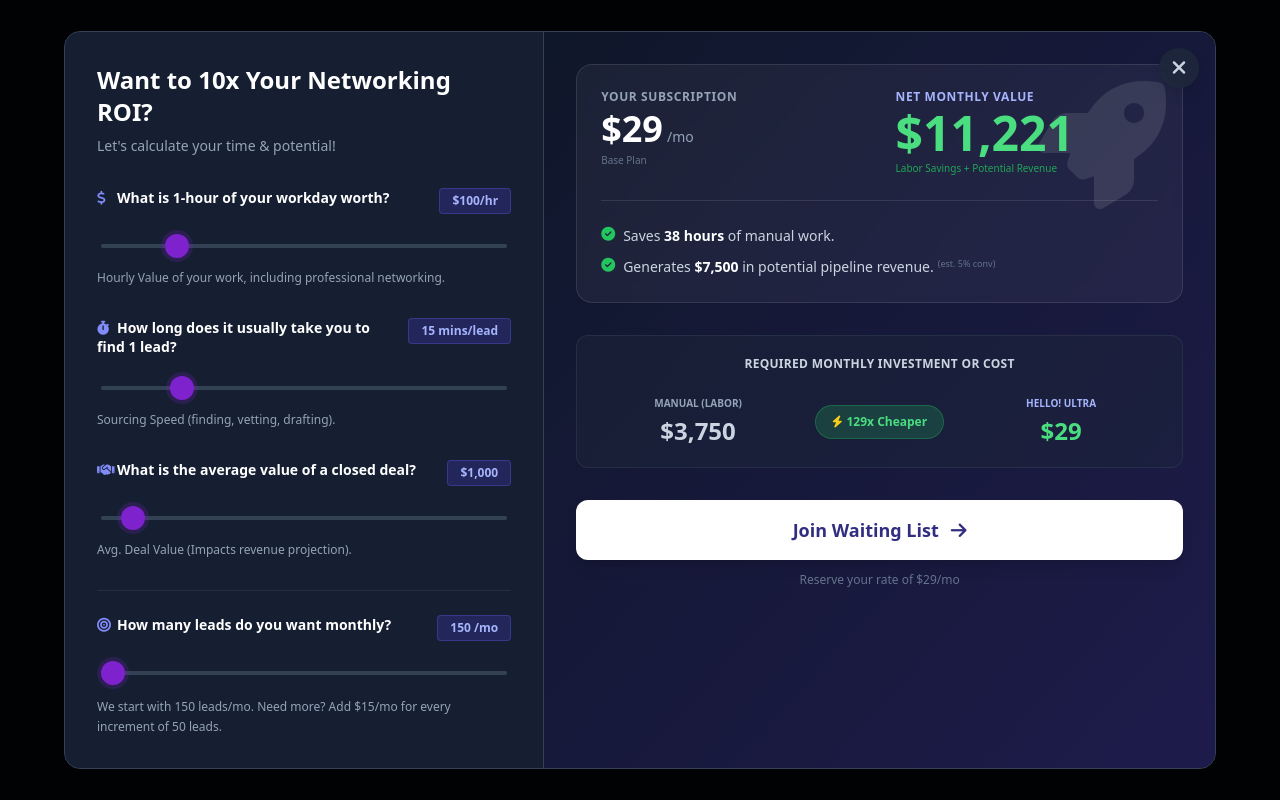
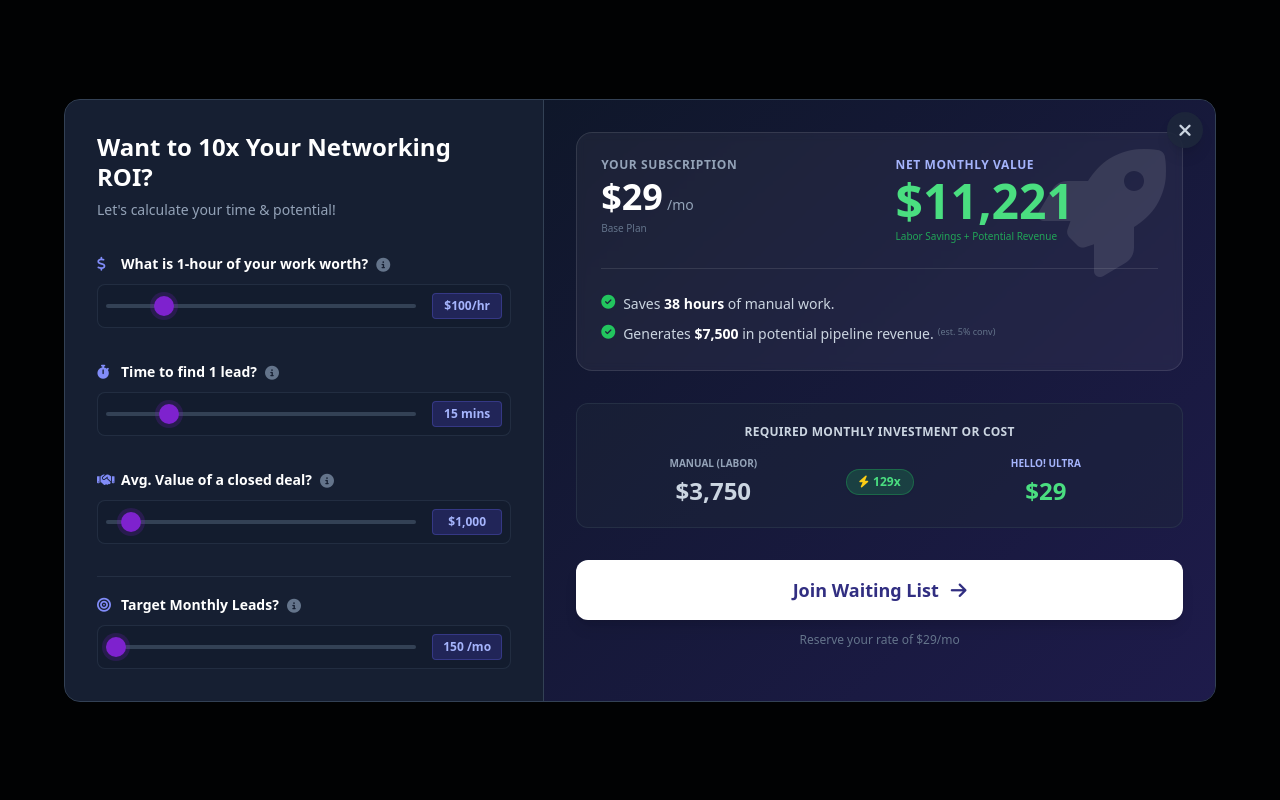
Before and after one commit to Socialeap/ROI-calculator, a plain HTML site: page index.html in a window 1280 px wide. Both pictures are taken after a click on the button "Open ROI Calculator". Drawn offline with nearby package versions, Linux system fonts and the light colour scheme.

Commit message:
Refine slider and modal button styles
Adjusted slider thumb size and margins for a more compact design. Added tooltip arrow styling and modified button sizes for consistency.

```diff
--- a/index.html
+++ b/index.html
@@ -15,12 +15,12 @@
         }
         input[type=range]::-webkit-slider-thumb {
             -webkit-appearance: none;
-            height: 24px;
-            width: 24px;
+            height: 20px; /* Slightly smaller for compact feel */
+            width: 20px;
             border-radius: 50%;
             background: #7e22ce;
             cursor: pointer;
-            margin-top: -10px;
+            margin-top: -8px;
             box-shadow: 0 0 0 4px rgba(126, 34, 206, 0.2);
             transition: transform 0.1s ease-in-out;
         }
@@ -34,9 +34,16 @@
             background: #334155;
             border-radius: 2px;
         }
-        /* Mobile Touch Optimization */
-        .touch-target {
-            touch-action: manipulation;
+        /* Tooltip Arrow */
+        .tooltip-arrow::after {
+            content: "";
+            position: absolute;
+            bottom: -5px;
+            left: 50%;
+            transform: translateX(-50%);
+            border-width: 5px;
+            border-style: solid;
+            border-color: #1e293b transparent transparent transparent;
         }
     </style>
 </head>
@@ -52,85 +59,113 @@
 
         <div class="relative bg-slate-900 w-full max-w-6xl h-full md:h-auto md:max-h-[95vh] rounded-none md:rounded-2xl border-0 md:border border-slate-700 shadow-2xl flex flex-col md:flex-row overflow-hidden">
 
-            <button onclick="closeModal()" class="absolute top-4 right-4 z-50 bg-slate-800/80 hover:bg-slate-700 text-slate-300 hover:text-white rounded-full p-2 w-10 h-10 flex items-center justify-center backdrop-blur-md shadow-lg transition-colors">
-                <i class="fas fa-times text-xl"></i>
+            <button onclick="closeModal()" class="absolute top-3 right-3 z-50 bg-slate-800/80 hover:bg-slate-700 text-slate-300 hover:text-white rounded-full p-2 w-9 h-9 flex items-center justify-center backdrop-blur-md shadow-lg transition-colors">
+                <i class="fas fa-times text-lg"></i>
             </button>
 
-            <div class="w-full md:w-5/12 bg-slate-800/50 border-b md:border-b-0 md:border-r border-slate-700 flex flex-col overflow-y-auto md:overflow-y-auto">
-                <div class="p-6 md:p-8 space-y-8 pb-10 md:pb-8">
-                    <div class="pr-12 md:pr-0"> <h2 class="text-xl md:text-2xl font-bold mb-2 leading-tight">Want to 10x Your Networking ROI?</h2>
+            <div class="w-full md:w-5/12 bg-slate-800/50 border-b md:border-b-0 md:border-r border-slate-700 flex flex-col overflow-y-auto">
+                <div class="p-5 md:p-8 space-y-6 md:space-y-8 pb-8">
+
+                    <div class="hidden md:block">
+                        <h2 class="text-2xl font-bold mb-2 leading-tight">Want to 10x Your Networking ROI?</h2>
                         <p class="text-slate-400 text-sm">Let's calculate your time & potential!</p>
                     </div>
+                    <div class="md:hidden h-2"></div>
 
-                    <div class="space-y-4">
-                        <div class="flex flex-col sm:flex-row sm:justify-between sm:items-start gap-2 sm:gap-4">
-                            <label class="text-sm font-bold text-white leading-snug">
-                                <i class="fas fa-dollar-sign w-4 text-indigo-400 mr-1"></i>What is 1-hour of your workday worth?
-                            </label>
-                            <span class="self-start sm:self-auto bg-indigo-900/50 text-indigo-300 text-xs font-bold px-3 py-1 rounded border border-indigo-500/30 whitespace-nowrap">
+                    <div class="space-y-2">
+                        <div class="flex items-center gap-2">
+                            <i class="fas fa-dollar-sign w-4 text-indigo-400 text-sm"></i>
+                            <label class="text-sm font-bold text-white leading-snug">What is 1-hour of your work worth?</label>
+
+                            <div class="relative group">
+                                <i class="fas fa-info-circle text-slate-500 cursor-help hover:text-indigo-400 transition-colors text-sm"></i>
+                                <div class="absolute bottom-full left-1/2 transform -translate-x-1/2 mb-2 w-48 bg-slate-800 text-slate-200 text-xs rounded px-2 py-1 shadow-xl opacity-0 invisible group-hover:opacity-100 group-hover:visible group-focus:opacity-100 group-focus:visible transition-all z-10 text-center pointer-events-none tooltip-arrow border border-slate-700">
+                                    Hourly Value of your work, including professional networking.
+                                </div>
+                            </div>
+                        </div>
+
+                        <div class="flex items-center gap-4 bg-slate-900/30 p-2 rounded-lg border border-slate-700/50">
+                            <input type="range" id="in-hourly" min="20" max="500" step="10" value="100" oninput="calc()" class="flex-grow min-w-0">
+                            <span class="bg-indigo-900/50 text-indigo-300 text-xs font-bold px-2 py-1 rounded border border-indigo-500/30 whitespace-nowrap min-w-[70px] text-center shrink-0">
                                 $<span id="lbl-hourly">100</span>/hr
                             </span>
                         </div>
-                        <div class="px-1">
-                            <input type="range" id="in-hourly" min="20" max="500" step="10" value="100" oninput="calc()" class="touch-target">
-                        </div>
-                        <p class="text-xs text-slate-400">Hourly Value of your work, including professional networking.</p>
                     </div>
 
-                    <div class="space-y-4">
-                        <div class="flex flex-col sm:flex-row sm:justify-between sm:items-start gap-2 sm:gap-4">
-                            <label class="text-sm font-bold text-white leading-snug">
-                                <i class="fas fa-stopwatch w-4 text-indigo-400 mr-1"></i>How long does it usually take you to find 1 lead?
-                            </label>
-                            <span class="self-start sm:self-auto bg-indigo-900/50 text-indigo-300 text-xs font-bold px-3 py-1 rounded border border-indigo-500/30 whitespace-nowrap">
-                                <span id="lbl-speed">15</span> mins/lead
+                    <div class="space-y-2">
+                        <div class="flex items-center gap-2">
+                            <i class="fas fa-stopwatch w-4 text-indigo-400 text-sm"></i>
+                            <label class="text-sm font-bold text-white leading-snug">Time to find 1 lead?</label>
+
+                            <div class="relative group">
+                                <i class="fas fa-info-circle text-slate-500 cursor-help hover:text-indigo-400 transition-colors text-sm"></i>
+                                <div class="absolute bottom-full left-1/2 transform -translate-x-1/2 mb-2 w-48 bg-slate-800 text-slate-200 text-xs rounded px-2 py-1 shadow-xl opacity-0 invisible group-hover:opacity-100 group-hover:visible group-focus:opacity-100 group-focus:visible transition-all z-10 text-center pointer-events-none tooltip-arrow border border-slate-700">
+                                    Sourcing Speed (finding, vetting, drafting).
+                                </div>
+                            </div>
+                        </div>
+
+                        <div class="flex items-center gap-4 bg-slate-900/30 p-2 rounded-lg border border-slate-700/50">
+                            <input type="range" id="in-speed" min="5" max="60" step="5" value="15" oninput="calc()" class="flex-grow min-w-0">
+                            <span class="bg-indigo-900/50 text-indigo-300 text-xs font-bold px-2 py-1 rounded border border-indigo-500/30 whitespace-nowrap min-w-[70px] text-center shrink-0">
+                                <span id="lbl-speed">15</span> mins
                             </span>
                         </div>
-                        <div class="px-1">
-                            <input type="range" id="in-speed" min="5" max="60" step="5" value="15" oninput="calc()" class="touch-target">
-                        </div>
-                        <p class="text-xs text-slate-400">Sourcing Speed (finding, vetting, drafting).</p>
                     </div>
 
-                    <div class="space-y-4">
-                        <div class="flex flex-col sm:flex-row sm:justify-between sm:items-start gap-2 sm:gap-4">
-                            <label class="text-sm font-bold text-white leading-snug">
-                                <i class="fas fa-handshake w-4 text-indigo-400 mr-1"></i>What is the average value of a closed deal?
-                            </label>
-                            <span class="self-start sm:self-auto bg-indigo-900/50 text-indigo-300 text-xs font-bold px-3 py-1 rounded border border-indigo-500/30 whitespace-nowrap">
+                    <div class="space-y-2">
+                        <div class="flex items-center gap-2">
+                            <i class="fas fa-handshake w-4 text-indigo-400 text-sm"></i>
+                            <label class="text-sm font-bold text-white leading-snug">Avg. Value of a closed deal?</label>
+
+                            <div class="relative group">
+                                <i class="fas fa-info-circle text-slate-500 cursor-help hover:text-indigo-400 transition-colors text-sm"></i>
+                                <div class="absolute bottom-full left-1/2 transform -translate-x-1/2 mb-2 w-48 bg-slate-800 text-slate-200 text-xs rounded px-2 py-1 shadow-xl opacity-0 invisible group-hover:opacity-100 group-hover:visible group-focus:opacity-100 group-focus:visible transition-all z-10 text-center pointer-events-none tooltip-arrow border border-slate-700">
+                                    Impacts revenue projection.
+                                </div>
+                            </div>
+                        </div>
+
+                        <div class="flex items-center gap-4 bg-slate-900/30 p-2 rounded-lg border border-slate-700/50">
+                            <input type="range" id="in-deal" min="500" max="10000" step="500" value="1000" oninput="calc()" class="flex-grow min-w-0">
+                            <span class="bg-indigo-900/50 text-indigo-300 text-xs font-bold px-2 py-1 rounded border border-indigo-500/30 whitespace-nowrap min-w-[70px] text-center shrink-0">
                                 $<span id="lbl-deal">1,000</span>
                             </span>
                         </div>
-                        <div class="px-1">
-                            <input type="range" id="in-deal" min="500" max="10000" step="500" value="1000" oninput="calc()" class="touch-target">
-                        </div>
-                        <p class="text-xs text-slate-400">Avg. Deal Value (Impacts revenue projection).</p>
                     </div>
 
-                    <div class="space-y-4 pt-6 border-t border-slate-700/50">
-                        <div class="flex flex-col sm:flex-row sm:justify-between sm:items-start gap-2 sm:gap-4">
-                            <label class="text-sm font-bold text-white leading-snug">
-                                <i class="fas fa-bullseye w-4 text-indigo-400 mr-1"></i>How many leads do you want monthly?
-                            </label>
-                            <span class="self-start sm:self-auto bg-indigo-900/50 text-indigo-300 text-xs font-bold px-3 py-1 rounded border border-indigo-500/30 whitespace-nowrap">
+                    <div class="space-y-2 pt-4 border-t border-slate-700/50">
+                        <div class="flex items-center gap-2">
+                            <i class="fas fa-bullseye w-4 text-indigo-400 text-sm"></i>
+                            <label class="text-sm font-bold text-white leading-snug">Target Monthly Leads?</label>
+
+                            <div class="relative group">
+                                <i class="fas fa-info-circle text-slate-500 cursor-help hover:text-indigo-400 transition-colors text-sm"></i>
+                                <div class="absolute bottom-full left-1/2 transform -translate-x-1/2 mb-2 w-56 bg-slate-800 text-slate-200 text-xs rounded px-2 py-1 shadow-xl opacity-0 invisible group-hover:opacity-100 group-hover:visible group-focus:opacity-100 group-focus:visible transition-all z-10 text-center pointer-events-none tooltip-arrow border border-slate-700">
+                                    Start with 150 leads/mo. Add $15/mo for every increment of 50.
+                                </div>
+                            </div>
+                        </div>
+
+                        <div class="flex items-center gap-4 bg-slate-900/30 p-2 rounded-lg border border-slate-700/50">
+                            <input type="range" id="in-leads" min="150" max="1000" step="50" value="150" oninput="calc()" class="flex-grow min-w-0">
+                            <span class="bg-indigo-900/50 text-indigo-300 text-xs font-bold px-2 py-1 rounded border border-indigo-500/30 whitespace-nowrap min-w-[70px] text-center shrink-0">
                                 <span id="lbl-leads">150</span> /mo
                             </span>
                         </div>
-                        <div class="px-1">
-                            <input type="range" id="in-leads" min="150" max="1000" step="50" value="150" oninput="calc()" class="touch-target">
-                        </div>
-                        <p class="text-xs text-slate-400 leading-relaxed">We start with 150 leads/mo. Need more? Add $15/mo for every increment of 50 leads.</p>
                     </div>
                 </div>
             </div>
 
             <div class="w-full md:w-7/12 bg-gradient-to-br from-slate-900 to-indigo-950 flex flex-col justify-between overflow-y-auto">
-                <div class="p-6 md:p-8 space-y-6 md:space-y-8">
+                <div class="p-5 md:p-8 space-y-6 md:space-y-8 pb-8 md:pb-8">
 
-                    <div class="bg-white/5 border border-white/10 rounded-2xl p-5 md:p-6 relative overflow-hidden backdrop-blur-sm mt-8 md:mt-0">
+                    <div class="bg-white/5 border border-white/10 rounded-2xl p-5 md:p-6 relative overflow-hidden backdrop-blur-sm mt-2 md:mt-0">
                         <div class="absolute top-0 right-0 p-4 opacity-10"><i class="fas fa-rocket text-8xl md:text-9xl"></i></div>
 
                         <div class="relative z-10 grid grid-cols-1 sm:grid-cols-2 gap-6 sm:gap-8 border-b border-white/10 pb-6 mb-6">
+                            <div class="flex flex-row justify-between sm:block items-center">
                                 <div>
                                     <p class="text-slate-400 text-[10px] md:text-xs font-bold uppercase tracking-wider mb-1">Your Subscription</p>
                                     <div class="flex items-baseline gap-1">
@@ -139,6 +174,8 @@
                                     </div>
                                     <p class="text-[10px] text-slate-500 mt-1" id="res-cost-breakdown">Base Plan</p>
                                 </div>
+                                </div>
+
                             <div>
                                 <p class="text-indigo-300 text-[10px] md:text-xs font-bold uppercase tracking-wider mb-1">Net Monthly Value</p>
                                 <h3 class="text-4xl md:text-5xl font-bold text-green-400">$<span id="res-net">0</span></h3>
@@ -158,31 +195,31 @@
                         </div>
                     </div>
 
-                    <div class="bg-slate-800/40 rounded-xl p-5 border border-slate-700/50">
-                        <h4 class="text-xs font-bold text-slate-300 uppercase tracking-wide mb-6 text-center">Required Monthly Investment or Cost</h4>
+                    <div class="bg-slate-800/40 rounded-xl p-4 md:p-5 border border-slate-700/50">
+                        <h4 class="text-[10px] md:text-xs font-bold text-slate-300 uppercase tracking-wide mb-4 text-center">Required Monthly Investment or Cost</h4>
 
-                        <div class="flex flex-col sm:flex-row items-center justify-between gap-6 sm:gap-4">
+                        <div class="flex flex-row items-center justify-between gap-2 md:gap-4">
 
-                            <div class="text-center w-full sm:w-auto sm:flex-1 order-2 sm:order-1">
-                                <p class="text-[10px] uppercase text-slate-400 font-bold mb-1">Manual (Labor)</p>
-                                <div class="text-2xl font-bold text-slate-300">$<span id="res-invest-manual">0</span></div>
+                            <div class="text-center flex-1">
+                                <p class="text-[9px] md:text-[10px] uppercase text-slate-400 font-bold mb-1 whitespace-nowrap">Manual (Labor)</p>
+                                <div class="text-xl md:text-2xl font-bold text-slate-300">$<span id="res-invest-manual">0</span></div>
                             </div>
 
-                            <div class="order-1 sm:order-2">
-                                <div class="bg-green-500/20 text-green-400 text-xs font-bold px-4 py-2 rounded-full border border-green-500/30 whitespace-nowrap shadow-sm">
-                                    <i class="fas fa-bolt text-yellow-400 mr-1"></i><span id="res-multiplier">0</span>x Cheaper
+                            <div class="flex-shrink-0">
+                                <div class="bg-green-500/20 text-green-400 text-[10px] md:text-xs font-bold px-2 md:px-3 py-1 rounded-full border border-green-500/30 whitespace-nowrap shadow-sm">
+                                    <i class="fas fa-bolt text-yellow-400 mr-1"></i><span id="res-multiplier">0</span>x
                                 </div>
                             </div>
 
-                            <div class="text-center w-full sm:w-auto sm:flex-1 order-3">
-                                <p class="text-[10px] uppercase text-indigo-300 font-bold mb-1">Hello! Ultra</p>
-                                <div class="text-2xl font-bold text-green-400">$<span id="res-invest-ultra">29</span></div>
+                            <div class="text-center flex-1">
+                                <p class="text-[9px] md:text-[10px] uppercase text-indigo-300 font-bold mb-1 whitespace-nowrap">Hello! Ultra</p>
+                                <div class="text-xl md:text-2xl font-bold text-green-400">$<span id="res-invest-ultra">29</span></div>
                             </div>
 
                         </div>
                     </div>
 
-                    <div class="pb-6 md:pb-0">
+                    <div>
                         <button onclick="window.open('https://form.jotform.com/Transcendence_Media/hello-waiting-list', '_blank')" class="w-full group bg-white hover:bg-indigo-50 text-indigo-900 font-bold text-lg py-4 rounded-xl shadow-lg transition-all flex items-center justify-center gap-3 active:scale-[0.98]">
                             <span>Join Waiting List</span>
                             <i class="fas fa-arrow-right group-hover:translate-x-1 transition-transform"></i>
```
Lines whose indentation alone changed are shown as unchanged.
